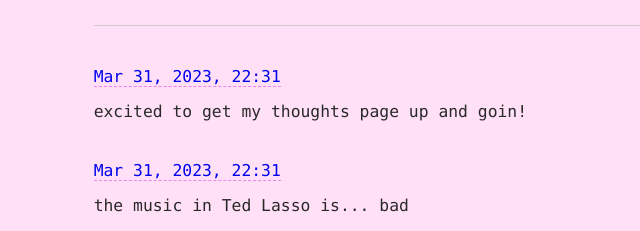
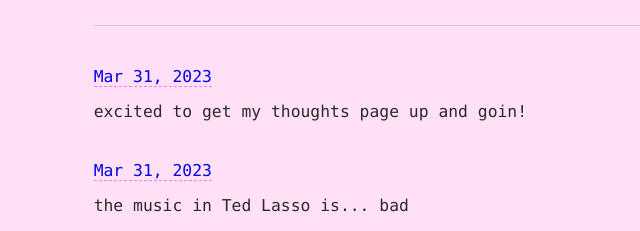
Before and after one commit to nsonnad/odc, an Eleventy site: page src/thoughts.njk in a window 1280 px wide. Shown: the part 216-447 px from the top of the page, without its empty margins (77-717 px from the left). Built offline with nearby package versions, Linux system fonts and the light colour scheme; Eleventy itself is replaced by a stand-in of ours; files that its build step writes are made by us from their sources; what markdown-it-attrs would draw is missing.

Commit message:
omit times for now

```diff
--- a/src/thoughts.njk
+++ b/src/thoughts.njk
@@ -9,7 +9,7 @@ layout: base.njk
 <div class="thoughts">
     {%- for thought in collections.thoughts | reverse -%}
         <div class="thought">
-            <a href="#{{thought.fileSlug}}">{{ thought.date | htmlDateTimeString }} </a>
+            <a href="#{{thought.fileSlug}}">{{ thought.date | htmlDateString }} </a>
             {{ thought.templateContent | safe }}
         </div>
     {%- endfor -%}
--- a/src/thoughts/lasso-music.md
+++ b/src/thoughts/lasso-music.md
@@ -1,5 +1,5 @@
 ---
-date: git Created
+date: Created
 ---
 
 the music in Ted Lasso is... bad
--- a/src/thoughts/thoughts-page.md
+++ b/src/thoughts/thoughts-page.md
@@ -1,5 +1,5 @@
 ---
-date: git Created
+date: Created
 ---
 
 excited to get my thoughts page up and goin!
```
